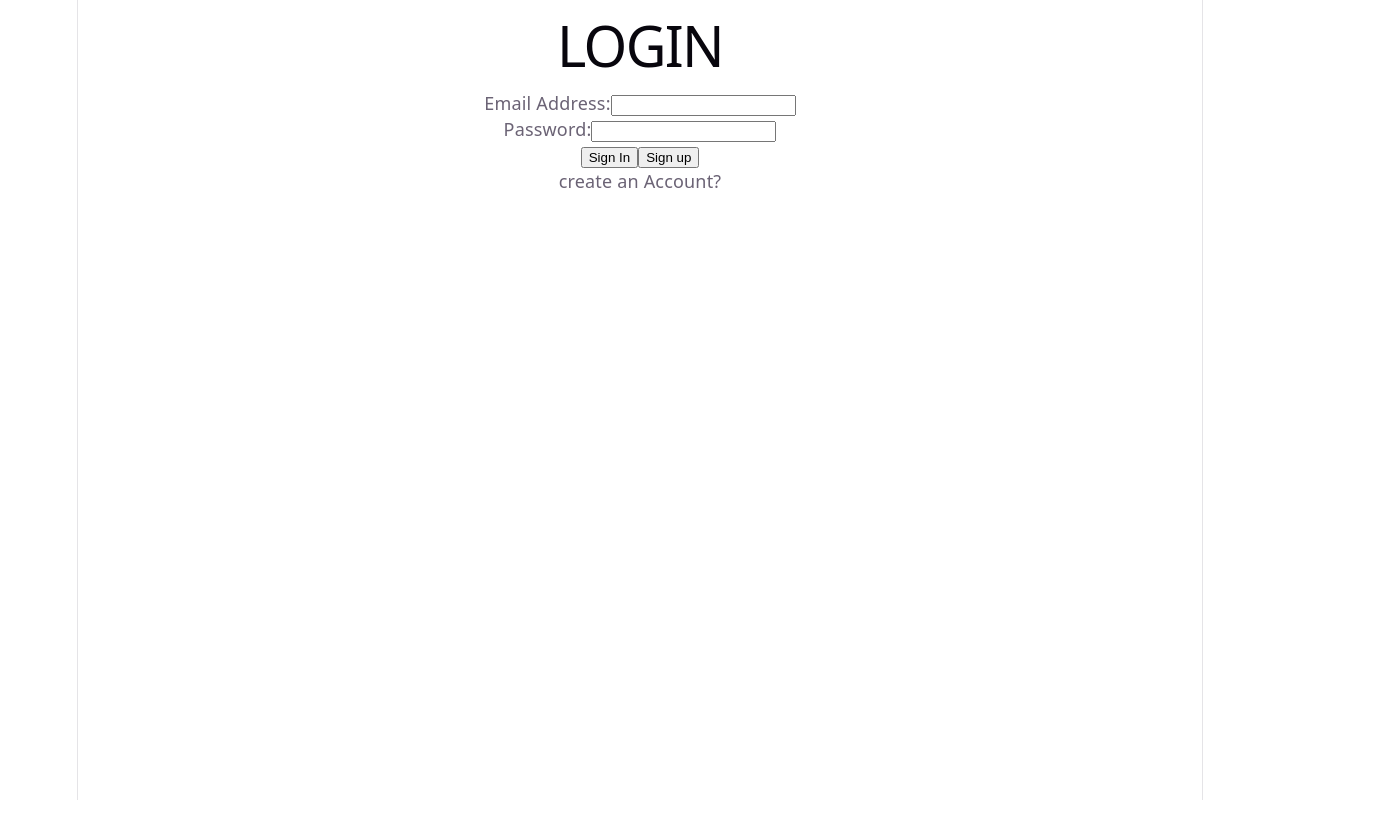
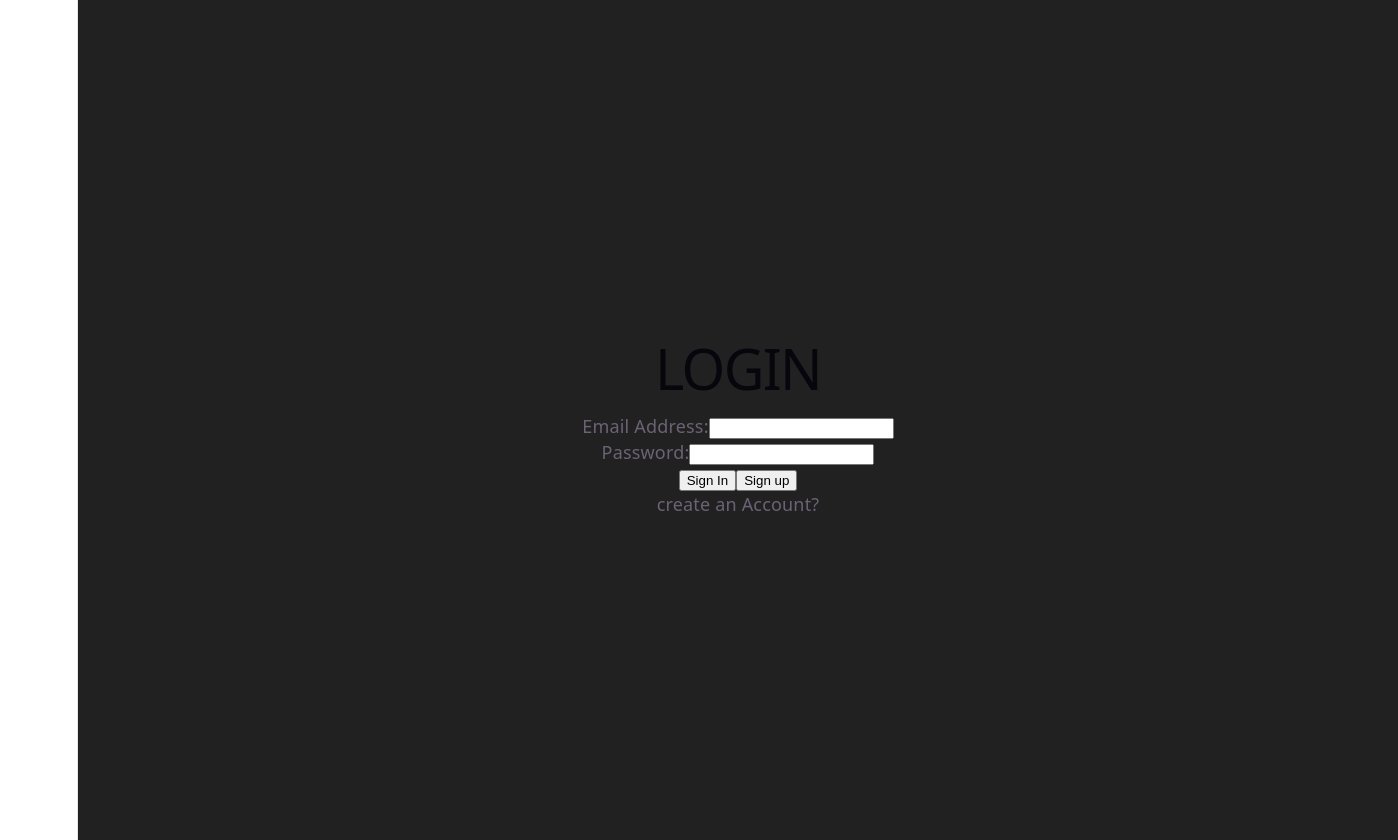
Before and after one commit to nokuphiwa02/Shopping-List-Project, a React (Vite) app: page / in a window 1280 px wide. Shown: the whole page, 1398 px wide, since content can reach past the window. Before the commit the page ends 800 px from the top, so only its background shows below. Built offline with nearby package versions, Linux system fonts and the light colour scheme.

Commit message:
login style

```diff
--- a/src/App.tsx
+++ b/src/App.tsx
@@ -1,5 +1,4 @@
-import React from 'react'
-import { LoginForm } from './components/LoginForm/loginform'
+import { LoginForm } from './components/LoginForm/LoginForm'
 
 export const App = () => {
   return (
--- a/src/components/LoginForm/LoginForm.module.css
+++ b/src/components/LoginForm/LoginForm.module.css
@@ -1,5 +1,7 @@
-.login-container {
+.loginContainer{
+  width: 100vw;
   height: 100vh;
+  background-color: #212121;
   display: flex;
   justify-content: center;
   align-items: center;
```
Also changed, not shown: src/components/LoginForm/LoginForm.tsx (+5 -13 lines), src/components/pages/Home.module.css (added), src/components/pages/Home.tsx (added), src/components/pages/Profile.module.css (added), src/components/pages/Profile.tsx (added), src/components/pages/Register.module.css (added), src/components/pages/Register.tsx (added).
